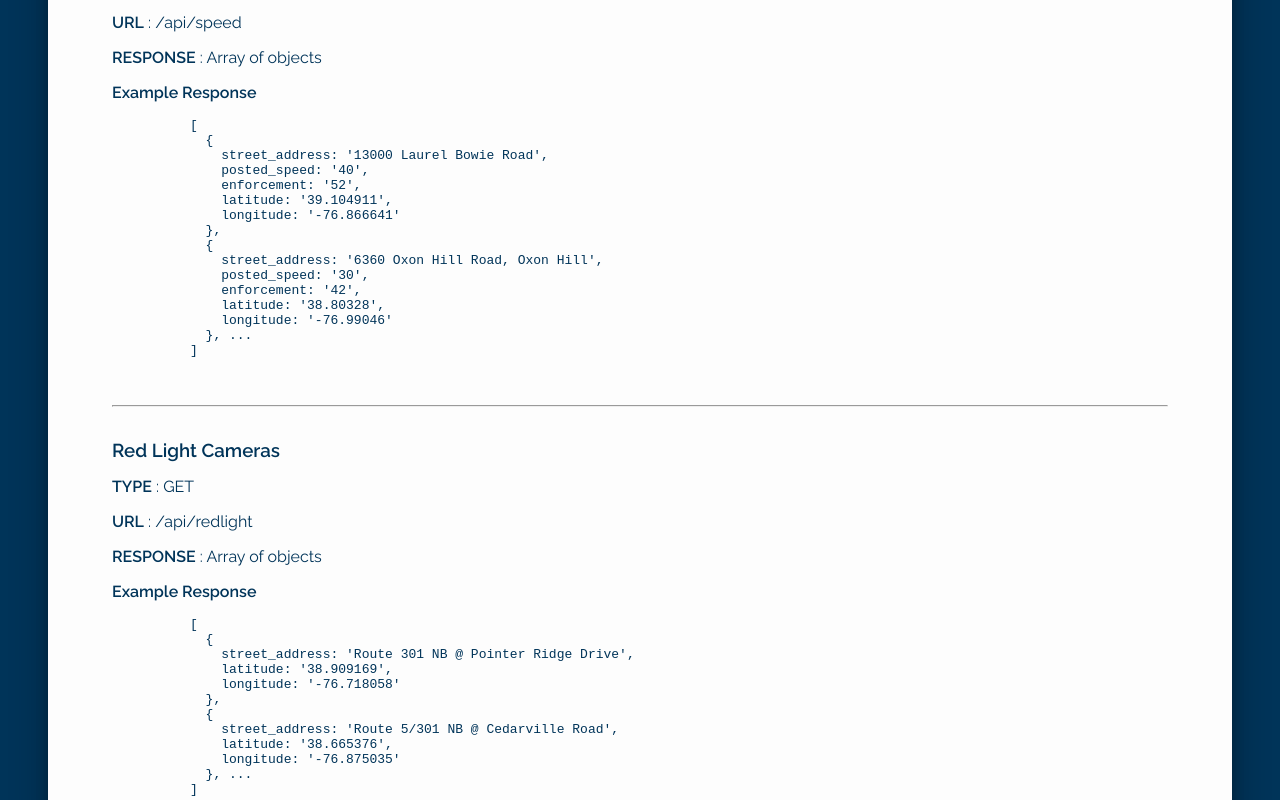
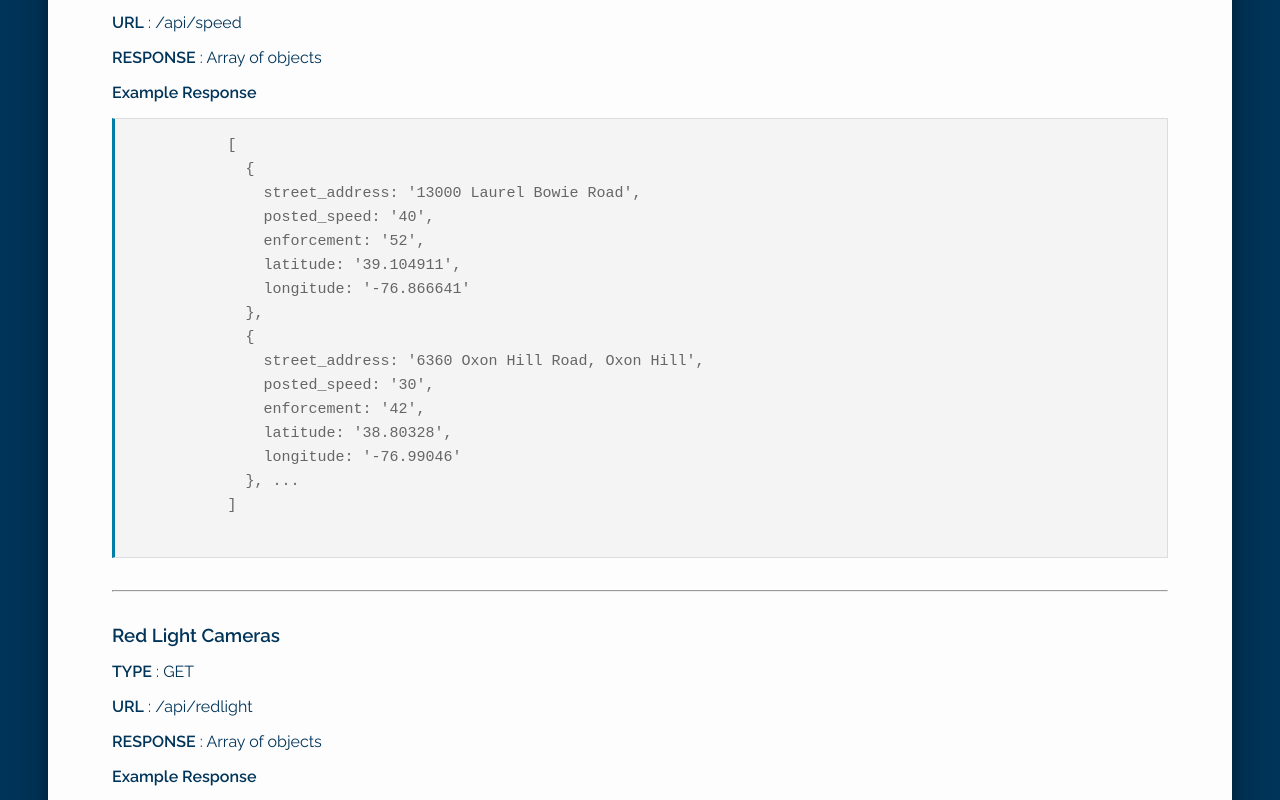
Before and after one commit to julianvazq/traffic-camera-finder, a website: page public/doc.html in a window 1280 px wide. Shown: the part 1524-2324 px from the top of the page. Drawn offline with nearby package versions, Linux system fonts and the light colour scheme.

Commit message:
Fix css problem with pre and code tags

```diff
--- a/public/css/doc-style.css
+++ b/public/css/doc-style.css
@@ -190,6 +190,25 @@ hr {
   margin: 1em 0;
 }
 
+/* Thanks StackOverflow: https://stackoverflow.com/questions/4000792/how-can-i-style-code-listings-using-css/48694906 */
+pre {
+  background: #f4f4f4;
+  border: 1px solid #ddd;
+  border-left: 3px solid #007ea7;
+  color: #666;
+  page-break-inside: avoid;
+  font-family: monospace;
+  font-size: 15px;
+  line-height: 1.6;
+  margin-bottom: 1.6em;
+  max-width: 100%;
+  overflow: auto;
+  padding: 1em 1.5em;
+  display: block;
+  word-wrap: break-word;
+  width: 100%;
+}
+
 .bold {
   font-weight: 600;
 }
```
